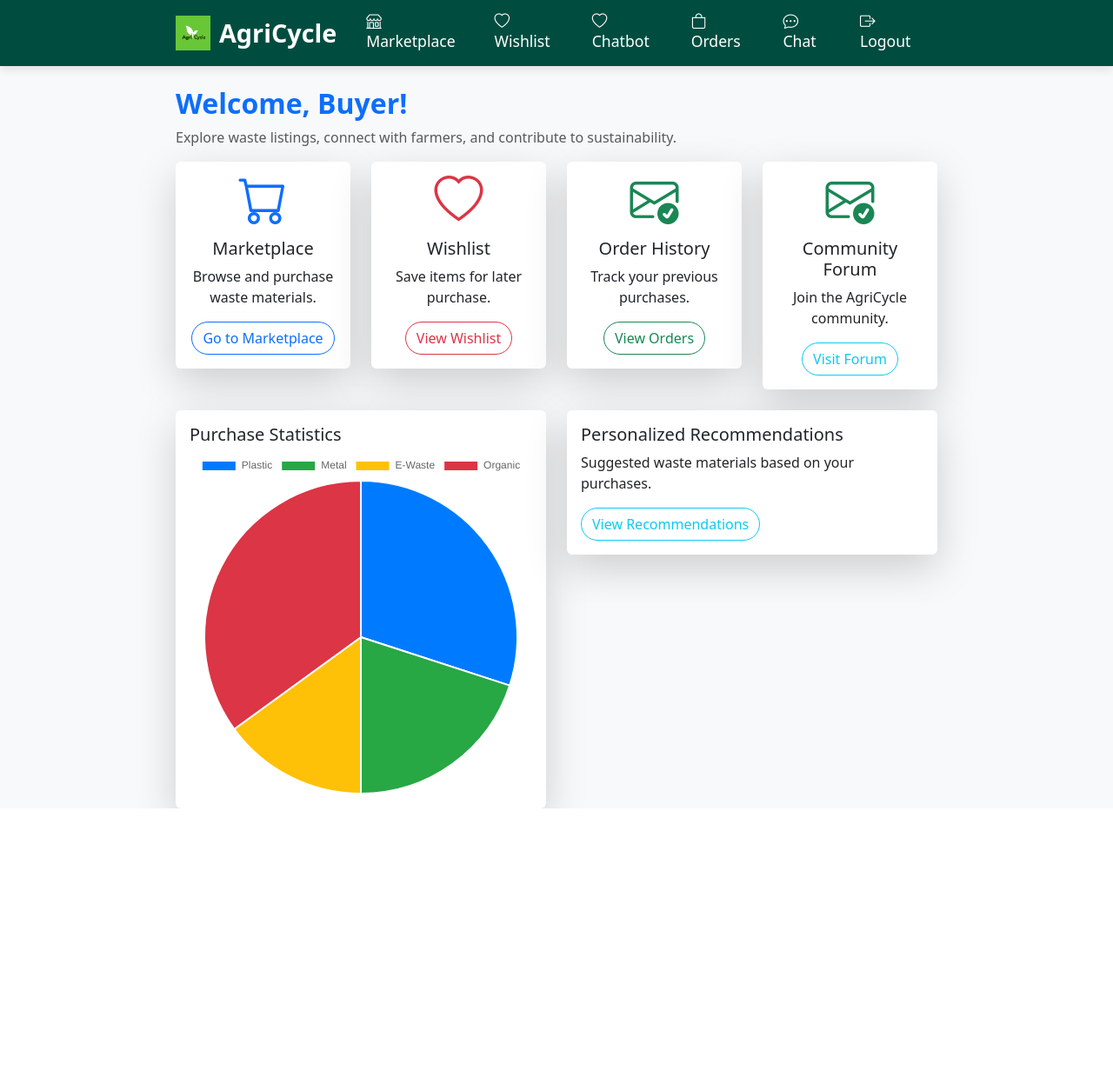
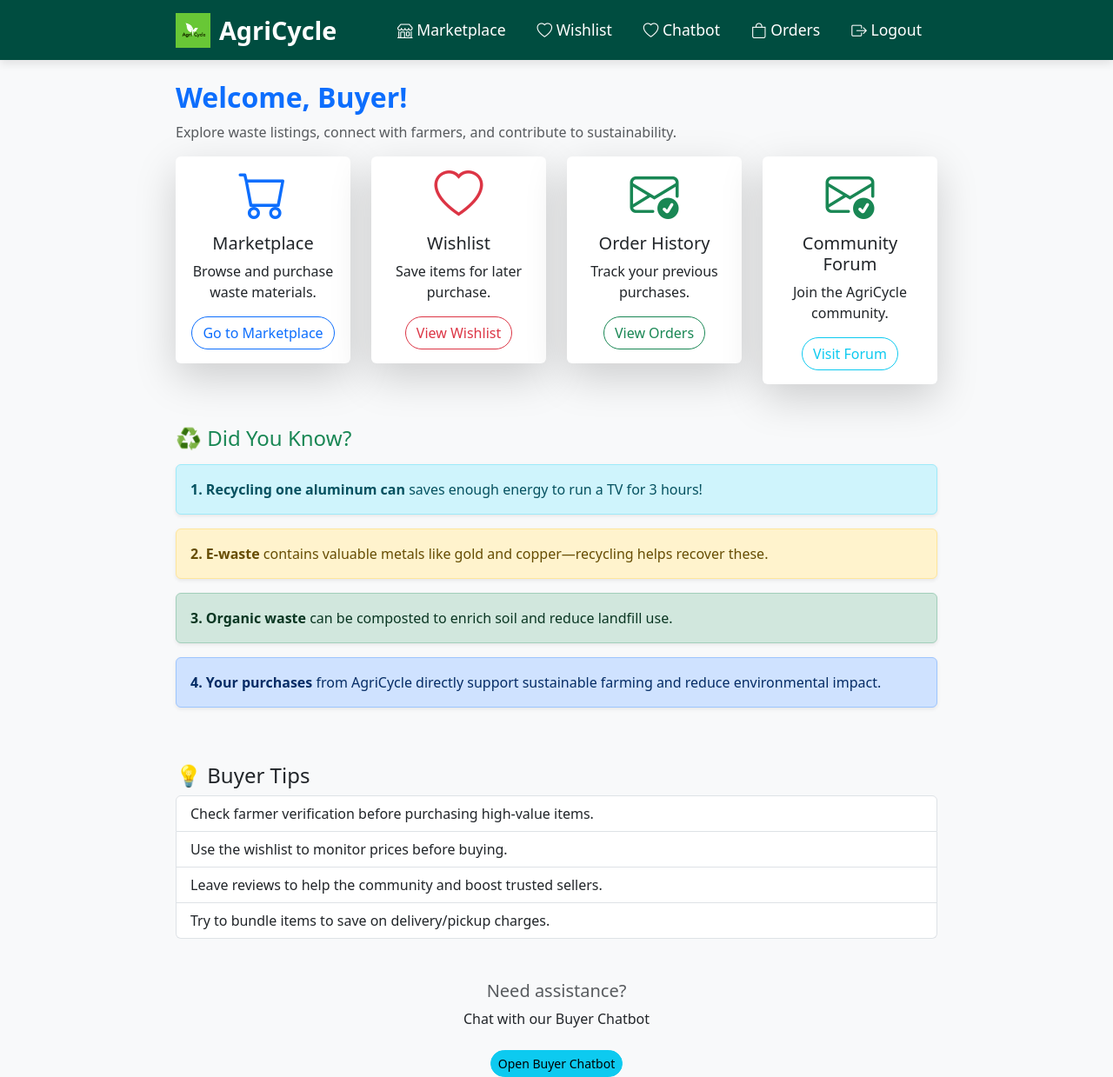
Before and after one commit to ChinmayaKolhe/Agricycle-MainProject, a PHP site: page /dashboard/buyer_dashboard.php in a window 1280 px wide. Shown: the whole page at 87% size. Before the commit the page ends 930 px from the top, so only its background shows below. Run offline with PHP 8.4, Linux system fonts and the light colour scheme; the visitor is signed in with stand-in values (Sample User, id 1).

Commit message:
modified from chinmaya's end

```diff
--- a/buyer/header.php
+++ b/buyer/header.php
@@ -73,9 +73,7 @@ if (!isset($_SESSION['user_id']) || !in_array($_SESSION['role'], ['buyer', 'farm
                 <li class="nav-item">
                     <a class="nav-link" href="../orders.php"><i class="bi bi-bag"></i> Orders</a>
                 </li>
-                <li class="nav-item">
-                    <a class="nav-link" href="../chat.php"><i class="bi bi-chat-dots"></i> Chat</a>
-                </li>
+
                 <li class="nav-item">
                     <a class="nav-link text-danger" href="../auth/logout.php"><i class="bi bi-box-arrow-right"></i> Logout</a>
                 </li>
--- a/dashboard/buyer_dashboard.php
+++ b/dashboard/buyer_dashboard.php
@@ -76,33 +76,44 @@ include '../buyer/header.php';
                 </div>
             </div>
         </div>
+<!-- Awareness Section -->
+<div class="mt-5">
+    <h4 class="text-success">♻️ Did You Know?</h4>
+    <div class="alert alert-info shadow-sm mt-3">
+        <strong>1. Recycling one aluminum can</strong> saves enough energy to run a TV for 3 hours!
+    </div>
+    <div class="alert alert-warning shadow-sm">
+        <strong>2. E-waste</strong> contains valuable metals like gold and copper—recycling helps recover these.
+    </div>
+    <div class="alert alert-success shadow-sm">
+        <strong>3. Organic waste</strong> can be composted to enrich soil and reduce landfill use.
+    </div>
+    <div class="alert alert-primary shadow-sm">
+        <strong>4. Your purchases</strong> from AgriCycle directly support sustainable farming and reduce environmental impact.
+    </div>
+</div>
+<!-- Buyer Tips -->
+<div class="mt-5">
+    <h4 class="text-dark">💡 Buyer Tips</h4>
+    <ul class="list-group">
+        <li class="list-group-item">Check farmer verification before purchasing high-value items.</li>
+        <li class="list-group-item">Use the wishlist to monitor prices before buying.</li>
+        <li class="list-group-item">Leave reviews to help the community and boost trusted sellers.</li>
+        <li class="list-group-item">Try to bundle items to save on delivery/pickup charges.</li>
+    </ul>
+</div>
+<!-- Help Section -->
+<div class="mt-5 text-center">
+    <h5 class="text-muted">Need assistance?</h5>
+    <p>Chat with our Buyer Chatbot </p>
+    <button onclick="window.location.href='../buyer/chatbot.php'" class="btn btn-info btn-sm mt-2">Open Buyer Chatbot</button>
+
+</div>
+
 
 
     </div>
 
-    <!-- Insights -->
-    <div class="row mt-4">
-        <!-- Purchase Stats -->
-        <div class="col-md-6">
-            <div class="card shadow-lg border-0">
-                <div class="card-body">
-                    <h5>Purchase Statistics</h5>
-                    <canvas id="buyerChart"></canvas>
-                </div>
-            </div>
-        </div>
-
-        <!-- Recommendations -->
-        <div class="col-md-6">
-            <div class="card shadow-lg border-0">
-                <div class="card-body">
-                    <h5>Personalized Recommendations</h5>
-                    <p>Suggested waste materials based on your purchases.</p>
-                    <a href="../recommendations.php" class="btn btn-outline-info">View Recommendations</a>
-                </div>
-            </div>
-        </div>
-    </div>
 </div>
 
 
--- a/marketplace/add_item.php
+++ b/marketplace/add_item.php
@@ -83,7 +83,7 @@ if ($_SERVER["REQUEST_METHOD"] == "POST") {
             <input type="number" name="price" class="form-control" required>
         </div>
         <div class="mb-3">
-            <label class="form-label">Quantity</label>
+            <label class="form-label">Quantity (in kg) </label>
             <input type="number" name="quantity" class="form-control" required>
         </div>
         <div class="mb-3">
```
Also changed, not shown: marketplace/index.php (+1 -18 lines), marketplace/navbar.php (+18 -3 lines), uploads/wasteimg/waste_67f16fcdbc17c.jpeg (added).
